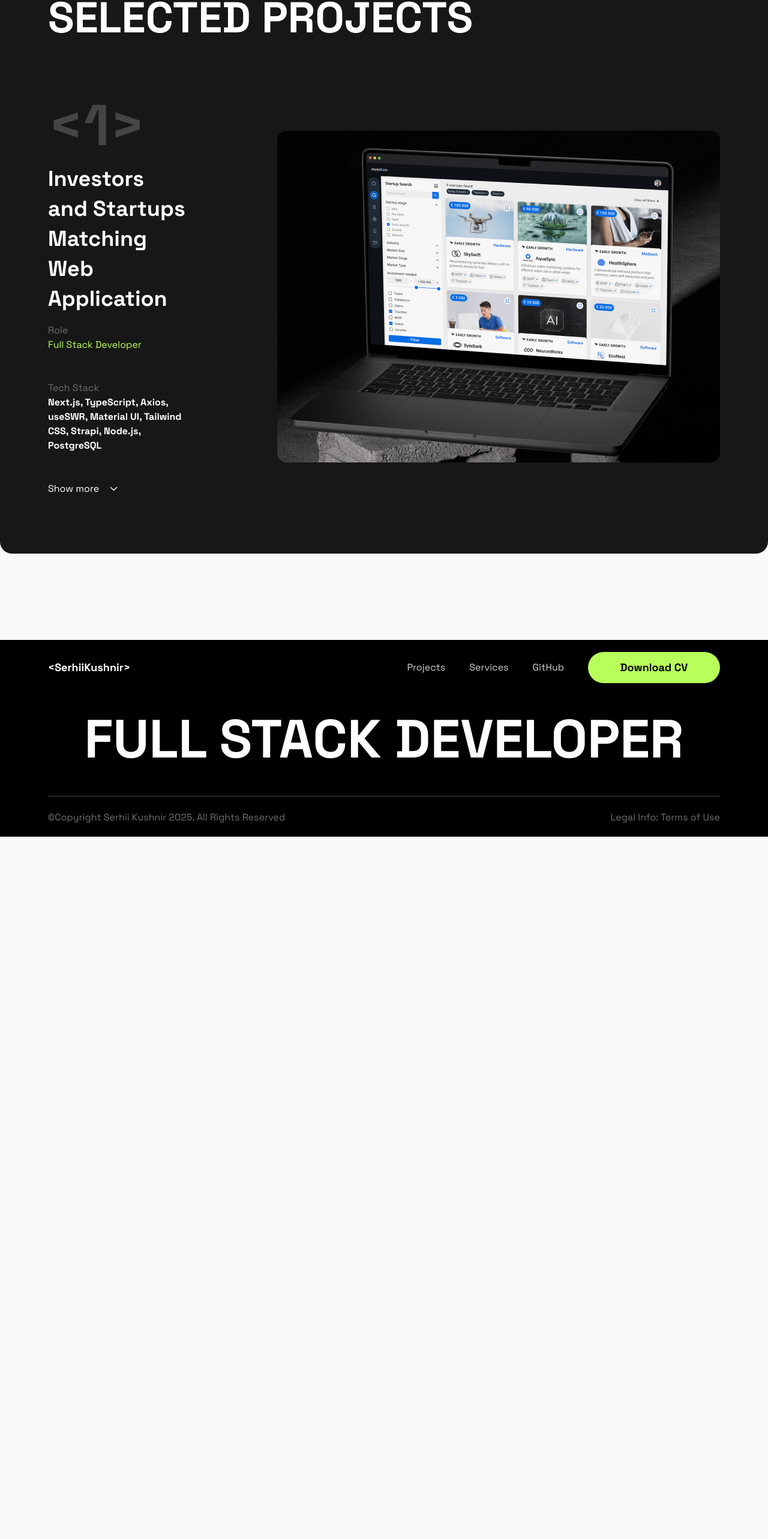
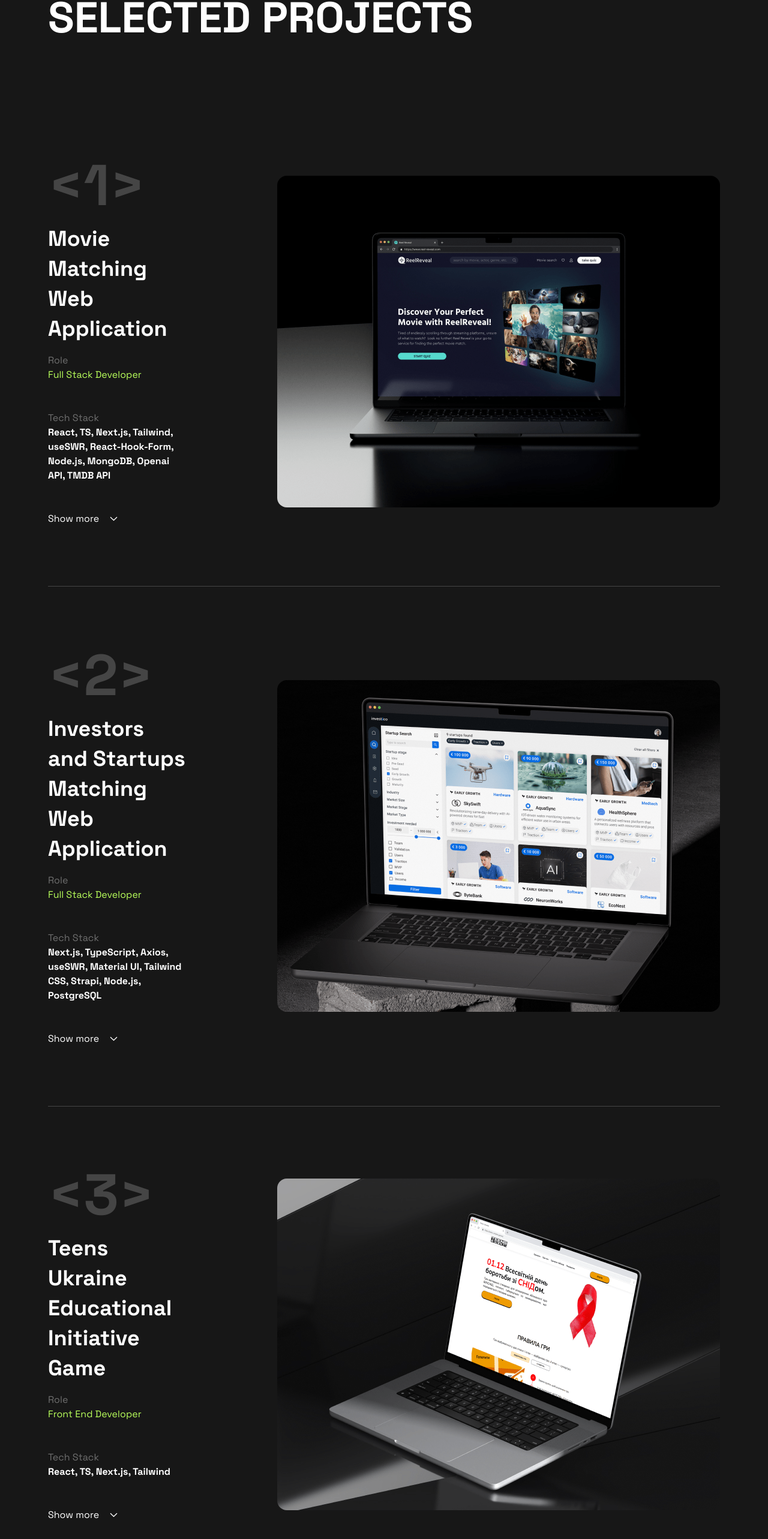
Before and after one commit to Sergiy5/kushnir_web-dev, a Next.js app: page / in a window 1280 px wide. Shown: the part 886-3452 px from the top of the page at 60% size. Before the commit the page ends 2281 px from the top, so only its background shows below. Built offline with nearby package versions, Linux system fonts and the light colour scheme.

Commit message:
MAde Item project and rendering dynamic

```diff
--- /dev/null
+++ b/public/projects/projects.ts
@@ -0,0 +1,48 @@
+export const PROJECTS = [
+  {
+    title: "Movie Matching Web Application ",
+    role: "Full Stack Developer",
+    techStack:
+      "React, TS, Next.js, Tailwind, useSWR, React-Hook-Form, Node.js, MongoDB, Openai API, TMDB API",
+    imgUrlArr: ["/images/reel_reveal.webp", "/images/reel_reveal_mob.webp"],
+    description: `As a full-stack developer on this project, I took ownership of both the frontend and backend development, ensuring a seamless and intuitive user experience.
+I built the frontend from scratch using modern frameworks and tools like Next.js, TypeScript, and Tailwind CSS, adhering to industry best practices for structure and scalability.
+On the backend, I implemented a secure and efficient system using MongoDB for data management and Google Authentication for user login. Additionally, I integrated the Open AI API to deliver personalized, AI-driven movie recommendations.`,
+  },
+  {
+    title: "Investors and Startups Matching Web Application",
+    role: "Full Stack Developer",
+    techStack:
+      "Next.js, TypeScript, Axios, useSWR, Material UI, Tailwind CSS, Strapi, Node.js, PostgreSQL",
+    imgUrlArr: ["/images/invest.webp", "/img/invest_register.webp"],
+    description: `As a full-stack developer , I was responsible for designing and implementing a scalable and user-centric architecture. On the frontend, I developed the project architecture in line with design requirements, implemented localization to support multilingual components, and built the functionality for user registration and login.
+On the backend, I configured dynamic multilingual components to handle content in multiple languages and integrated the OpenAI API to meet the project’s core functional requirements.`,
+  },
+  {
+    title: "Teens Ukraine Educational Initiative Game",
+    role: "Front End Developer",
+    techStack: "React, TS, Next.js, Tailwind",
+    imgUrlArr: ["/images/teen.webp", "/images/teen_table.webp"],
+    description: `As a front-end developer on this project, I contributed to building an interactive and efficient admin panel and game interface. I designed and implemented the admin panel to calculate participant responses in a real-time super game involving all players simultaneously. I developed the core logic for the super game, including displaying selective, intermediate, and final tables and integrating game mechanics for seamless gameplay.
+I also created reusable solutions, such as the useMusic hook for managing music across components and a useContext implementation for centralized loader state management. Additionally, I developed new components, including a disclaimer with a timer before the super game starts, and reusable modal windows, loaders, and pop-ups for streamlined project functionality.`,
+  },
+  {
+    title: "TeraTeam Startups Colaboration Web Platform",
+    role: "Front End Developer",
+    techStack:
+      "React, TS, Next.js, Tailwind, useSWR, Redux, Axios, React-Hook-Form, Yup",
+    imgUrlArr: ["/images/marketplace.webp", "/images/form.webp"],
+    description: `As a front end developer, I played a key role in enhancing the functionality and usability of this project. I developed a new project creation form using modern tools like useSWR, React Hook Form, Yup, React-Datepicker, and Quill, delivering a seamless and intuitive interface for data entry.
+      To optimize performance, I implemented SVG sprites, reducing page load times by 25% and improving user experience. I also refactored the responsive design of the homepage, header, and footer, ensuring a consistent and modern look across devices.
+      Additionally, I created a universal modal and loader, streamlining user interactions and elevating the application’s overall usability. These contributions demonstrate my focus on delivering efficient, user-centric, and performance-driven solutions.`,
+  },
+  {
+    title: "Evently Website: Event Aggregator",
+    role: "Front End Developer",
+    techStack:
+      "React, TS, Vite, Tailwind CSS, Redux Thunk, Slic Slider, React-Hook-Form",
+    imgUrlArr: ["/images/evently.webp", "/images/evently_register.webp"],
+    description: `As a Front-end Developer on the Evently project, I focused on delivering a seamless user experience through efficient and modern solutions. Utilizing Vite, TypeScript, and Tailwind CSS, I developed secure and user-friendly login and registration components, ensuring a smooth authentication process.
+Additionally, I implemented a dynamic content slider using Slic Slider, enhancing interactivity and visual appeal.`,
+  },
+];
--- /dev/null
+++ b/src/app/components/ProjectItem.tsx
@@ -0,0 +1,68 @@
+import Image from "next/image";
+import { ShowMoreBtn } from "./ui/ShowMoreBtn";
+import { Icon } from "./ui/Icon";
+
+
+interface IProject{
+    projectNuber: number;
+    title: string;
+    role: string;
+    techStack: string;
+    description?: string;
+    imgUrlArr: string[];
+}
+
+interface ProjectItemProps {
+    project: IProject;
+}
+export const ProjectItem: React.FC<ProjectItemProps> = ({ project }) => {
+const { projectNuber, title, role, techStack, imgUrlArr } = project;
+
+  return (
+    <div className="flex justify-between items-center gap-5 py-[100px]">
+      {/* Left part ==============================================================*/}
+      <div className="flex flex-col gap-12 items-start w-[553px] pr-[130px]">
+        <div className="flex flex-col gap-4">
+          <span className="text-grey_500 text-8xl font-bold ">
+            &lt;{projectNuber}&gt;
+          </span>
+          <h3 className="text-textLight">
+            {title}
+            {/* Investors and Startups Matching Web Application */}
+          </h3>
+          <p className="flex flex-col items-start text-accentGreen">
+            <span className=" ">Role</span>
+            {role}
+            {/* Full Stack Developer */}
+          </p>
+        </div>
+
+        <p className="flex flex-col items-start font-bold text-textLight">
+          <span>Tech Stack</span>
+          {techStack}
+          {/* Next.js, TypeScript, Axios, useSWR, Material UI, Tailwind CSS, Strapi,
+          Node.js, PostgreSQL */}
+        </p>
+
+        <ShowMoreBtn>
+          <p>Show more</p>
+          <Icon
+            id="icon-arrow_down"
+            width={25}
+            height={12}
+            className="mt-[0.5px]"
+          />
+        </ShowMoreBtn>
+      </div>
+
+      {/* Right part ==============================================================*/}
+      <Image
+        src={imgUrlArr[0]} //"/images/invest.webp"
+        width={738}
+        height={553}
+        alt="project image"
+        className="rounded-2xl"
+      />
+    </div>
+  );
+};
--- a/src/app/components/ProjectsList.tsx
+++ b/src/app/components/ProjectsList.tsx
@@ -1,6 +1,5 @@
-import Image from "next/image";
-import { ShowMoreBtn } from "./ui/ShowMoreBtn";
-import { Icon } from "./ui/Icon";
+import { PROJECTS } from "../../../public/projects/projects";
+import { ProjectItem } from "./ProjectItem";
 
 // interface ProjectList {}
 export const ProjectsList: React.FC = () => {
@@ -10,43 +9,21 @@ export const ProjectsList: React.FC = () => {
         <h2 className="text-textLight uppercase">Selected Projects</h2>
 
         <ul className="flex flex-col">
-          <li className="flex justify-between items-center gap-5">
-            {/* Left part ==============================================================*/}
-            <div className="flex flex-col gap-12 items-start w-[553px] pr-[130px]">
-              <div className="flex flex-col gap-4">
-                <span className="text-grey_500 text-8xl font-bold ">
-                  &lt;1&gt;
-                </span>
-                <h3 className="text-textLight">
-                  Investors and Startups Matching Web Application
-                </h3>
-                <p className="flex flex-col items-start text-accentGreen">
-                  <span className=" ">Role</span>
-                  Full Stack Developer
-                </p>
-              </div>
+          {PROJECTS.map((project, index) => {
+            return (
+              <>
+                <li key={project.title}>
+                  <ProjectItem
+                    project={{ projectNuber: index + 1, ...project }}
+                  />
+                </li>
+                {index < PROJECTS.length - 1 && (
+                  <div className="w-full h-[0.5px] bg-grey_500"></div>
+                )}
+              </>
+            );
+          })}
 
-              <p className="flex flex-col items-start font-bold text-textLight">
-                <span>Tech Stack</span>
-                Next.js, TypeScript, Axios, useSWR, Material UI, Tailwind CSS,
-                Strapi, Node.js, PostgreSQL
-              </p>
-
-              <ShowMoreBtn>
-                <p>Show more</p>
-                <Icon id="icon-arrow_down" width={25} height={12} className="mt-[0.5px]" />
-              </ShowMoreBtn>
-            </div>
-
-            {/* Right part ==============================================================*/}
-            <Image
-              src="/images/invest.webp"
-              width={738}
-              height={553}
-              alt="project image"
-              className="rounded-2xl"
-            />
-          </li>
         </ul>
       </div>
     </section>
```
